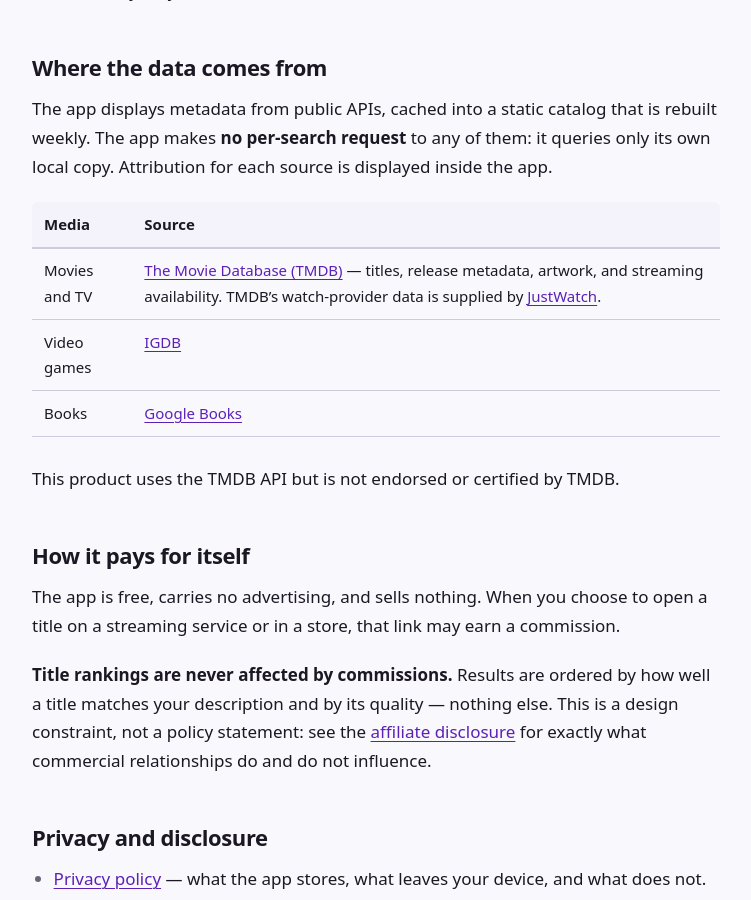
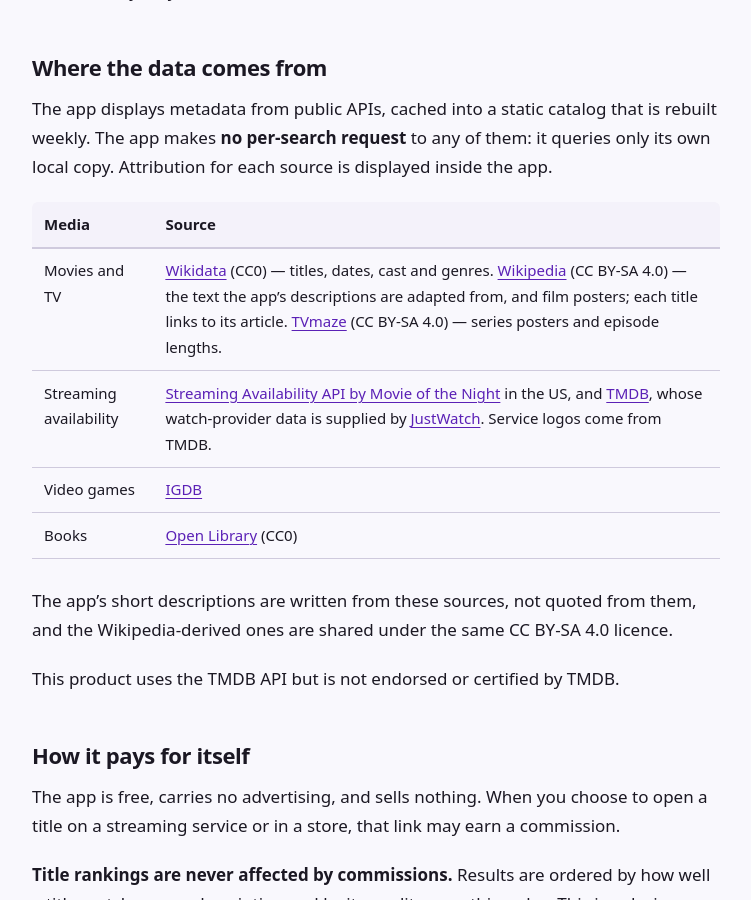
Before and after one commit to amittal2001/tonight-legal, a Jekyll site: the page built from index.md, in a window 1280 px wide and 900 px high, scrolled down 1064 px. Shown: the whole window, without its empty margins (264-1015 px from the left). Built offline with Jekyll 4.4.1, drawn with Linux system fonts in a browser that asks for light colours.

Commit message:
Credit the sources the catalog actually uses
Films and series come from Wikidata, Wikipedia and TVmaze since 2026-10-11, and
books from Open Library since 2026-10-02; the table still named TMDB and Google
Books. TMDB stays credited for what it still supplies -- part of the
availability data and the service logos -- alongside Movie of the Night for the
US. The CC BY-SA sources are named with their licence, as the app does.

Co-Authored-By: Claude Opus 5 <noreply@anthropic.com>

```diff
--- a/index.md
+++ b/index.md
@@ -37,9 +37,13 @@ for each source is displayed inside the app.
 
 | Media | Source |
 |---|---|
-| Movies and TV | [The Movie Database (TMDB)](https://www.themoviedb.org/) — titles, release metadata, artwork, and streaming availability. TMDB's watch-provider data is supplied by [JustWatch](https://www.justwatch.com/). |
+| Movies and TV | [Wikidata](https://www.wikidata.org/) (CC0) — titles, dates, cast and genres. [Wikipedia](https://www.wikipedia.org/) (CC BY-SA 4.0) — the text the app's descriptions are adapted from, and film posters; each title links to its article. [TVmaze](https://www.tvmaze.com/) (CC BY-SA 4.0) — series posters and episode lengths. |
+| Streaming availability | [Streaming Availability API by Movie of the Night](https://www.movieofthenight.com/about/api) in the US, and [TMDB](https://www.themoviedb.org/), whose watch-provider data is supplied by [JustWatch](https://www.justwatch.com/). Service logos come from TMDB. |
 | Video games | [IGDB](https://www.igdb.com/) |
-| Books | [Google Books](https://books.google.com/) |
+| Books | [Open Library](https://openlibrary.org/) (CC0) |
+
+The app's short descriptions are written from these sources, not quoted from them, and the
+Wikipedia-derived ones are shared under the same CC BY-SA 4.0 licence.
 
 This product uses the TMDB API but is not endorsed or certified by TMDB.
 
```
